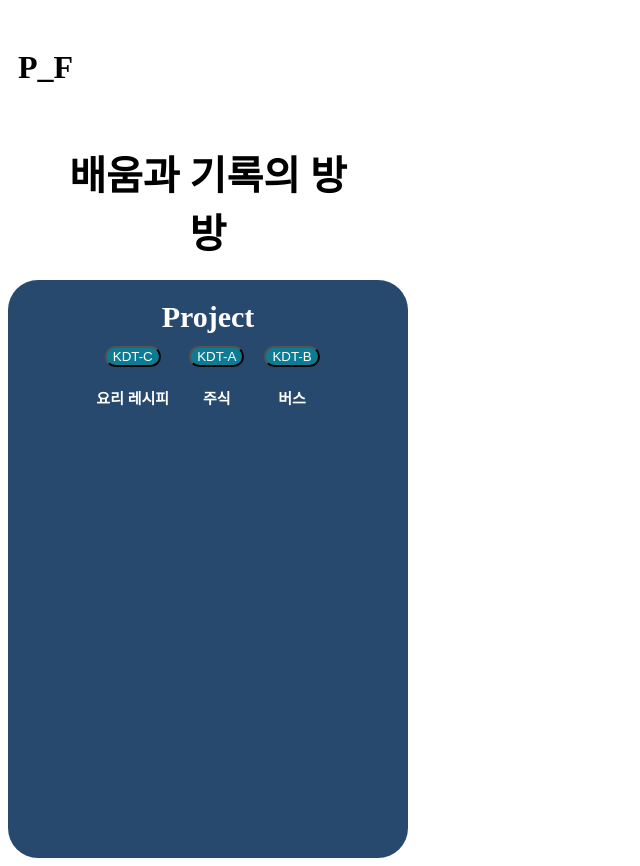
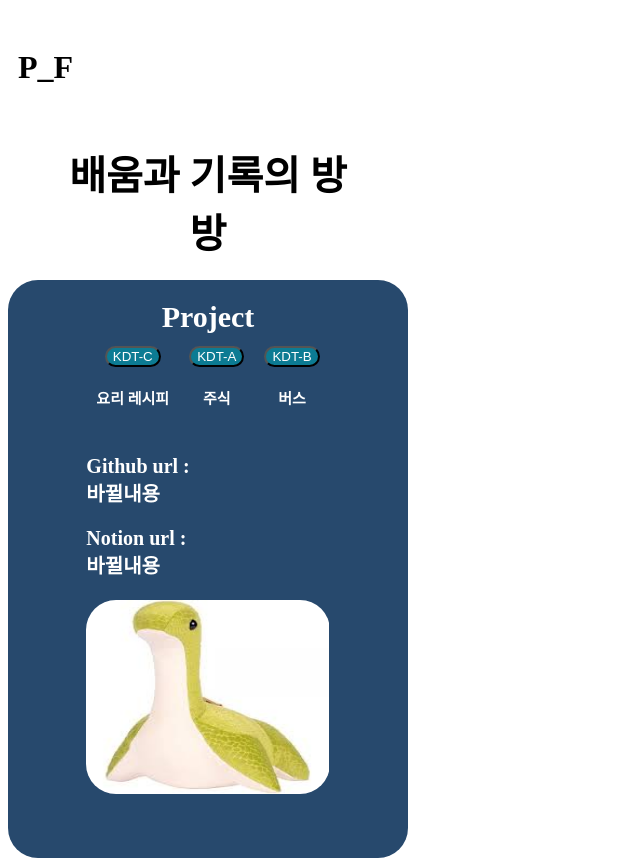
Before and after one commit to pflying1/My_portfolio, a React app: page / in a window 1280 px wide. Shown: the whole page, without its empty margins (0-640 px from the left). Built offline with nearby package versions, Linux system fonts and the light colour scheme.

Commit message:
처음 요리 레시피 내용 임시

```diff
--- a/src/components/learnAndWriteBody.tsx
+++ b/src/components/learnAndWriteBody.tsx
@@ -19,6 +19,17 @@ const learnAndWriteBody: React.FC = () => {
             <div className='learnAndWriteBodyTextCss'>버스</div>
           </div>
         </div>
+        <div className='learnAndWriteBodyGithubWrapCss'>
+          <div>Github url : </div>
+          <div>바뀔내용</div>
+        </div>
+        <div className='learnAndWriteBodyNotionWrapCss'>
+          <div>Notion url : </div>
+          <div>바뀔내용</div>
+        </div>
+        <div className='learnAndWriteBodyRecipeImageWrapCss'>
+          <div></div>
+        </div>
       </div>
     </div>
   );
--- a/src/styles/learnAndWrite.css
+++ b/src/styles/learnAndWrite.css
@@ -37,7 +37,7 @@
 
 .learnAndWriteBodyButtonWrapCss {
   width: 100%;
-  height: 100%;
+  height: 50%;
   display: flex;
   flex-direction: row;
   text-align: center;
@@ -57,3 +57,28 @@
   font-size: 15px;
 
 }
+
+.learnAndWriteBodyGithubWrapCss {
+  width:100%;
+  height: 30%;
+  color: white;
+  font-size: 20px;
+}
+
+.learnAndWriteBodyNotionWrapCss {
+  width:100%;
+  height: 30%;
+  color: white;
+  font-size: 20px;
+}
+
+.learnAndWriteBodyRecipeImageWrapCss {
+  color: white;
+  font-size: 20px;
+  width : 100%;
+  height: 80%;
+  border-radius: 30px;
+  background-repeat: no-repeat;
+  background-size : 100% 100%;
+  background-image: url("../asset/temporaryImage.jpg");
+}
```
Also changed, not shown: src/asset/temporaryImage.jpg (added).
